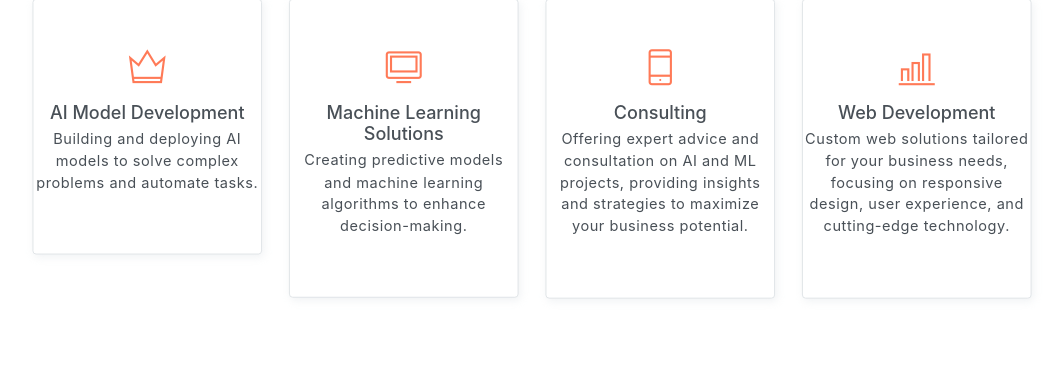
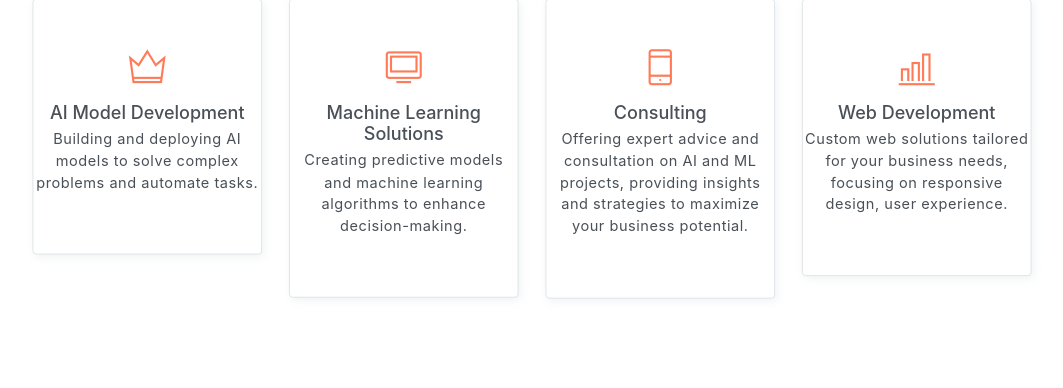
Before and after one commit to dhaerieshan/Portfolio_Django, a Django app: page / in a window 1280 px wide. Shown: the part 1516-1904 px from the top of the page, without its empty margins (108-1171 px from the left). Run offline with Django 5.2, Linux system fonts and the light colour scheme; some libraries are stand-ins or nearby versions.

```diff
--- a/myapp/templates/myapp/index.html
+++ b/myapp/templates/myapp/index.html
@@ -184,7 +184,7 @@
                         <div class="card-body">
                             <i class="icon ti-bar-chart"></i>
                             <h5>Web Development</h5>
-                            <p>Custom web solutions tailored for your business needs, focusing on responsive design, user experience, and cutting-edge technology.</p>
+                            <p>Custom web solutions tailored for your business needs, focusing on responsive design, user experience.</p>
                         </div>
                     </div>
                 </div>
```
